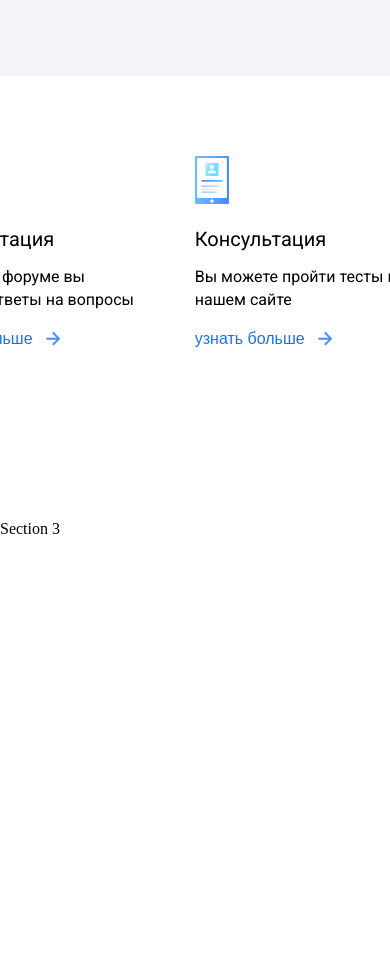
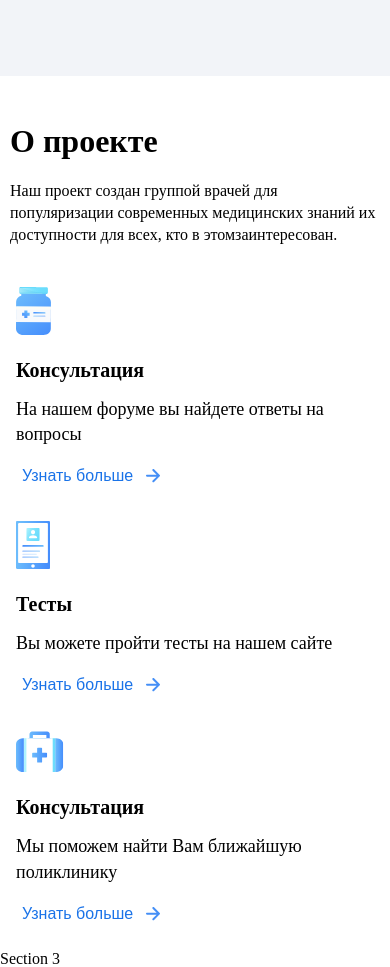
Before and after one commit to Zama21/trafalgar, a React (Vite) app: page /trafalgar/ in a window 390 px wide. Shown: the part 760-1727 px from the top of the page. Before the commit the page ends 1297 px from the top, so only its background shows below. Built offline with nearby package versions, Linux system fonts and the light colour scheme.

Commit message:
Добавил адаптив за исключением 4k

```diff
--- a/src/pages/Home/Section2.tsx
+++ b/src/pages/Home/Section2.tsx
@@ -1,11 +1,70 @@
 import React from 'react';
 import styled from 'styled-components';
 
+const Section2: React.FC = () => {
+  return (
+    <MainContainer>
+      <Container>
+        <AboutProject>
+          <div>О проекте</div>
+          <p>
+            Наш проект создан группой врачей для популяризации современных медицинских знаний их доступности для всех,
+            кто в этомзаинтересован.
+          </p>
+        </AboutProject>
+        <CardList>
+          <Card>
+            <StyledImg src="/src/assets/pillsPic.svg" alt="pils" />
+            <CardMain>
+              <div>Консультация</div>
+              <p>На нашем форуме вы найдете ответы на вопросы</p>
+            </CardMain>
+            <CustomButton>
+              Узнать больше
+              <img src="/src/assets/arrow-right.svg" alt="arrow-right" />
+            </CustomButton>
+          </Card>
+          <Card>
+            <StyledImg1 src="/src/assets/tableIcon.svg" alt="table" />
+            <CardMain>
+              <div>Тесты</div>
+              <p>Вы можете пройти тесты на нашем сайте</p>
+            </CardMain>
+            <CustomButton>
+              Узнать больше
+              <img src="/src/assets/arrow-right.svg" alt="arrow-right" />
+            </CustomButton>
+          </Card>
+          <Card>
+            <StyledImg2 src="/src/assets/medicalKitIcon.svg" alt="medicalKit" />
+            <CardMain>
+              <div>Консультация</div>
+              <p>Мы поможем найти Вам ближайшую поликлинику</p>
+            </CardMain>
+            <CustomButton>
+              Узнать больше
+              <img src="/src/assets/arrow-right.svg" alt="arrow-right" />
+            </CustomButton>
+          </Card>
+        </CardList>
+      </Container>
+    </MainContainer>
+  );
+};
+
 const MainContainer = styled.div`
+  //background-color: aqua;
+  padding: 80px;
   width: 100vw;
   display: flex;
   justify-content: center;
   align-items: center;
+  @media (max-width: 360px) {
+    padding: 48px 16px 48px 16px;
+  }
+  @media (max-width: 768px) {
+    padding: 48px 0px 24px;
+  }
 `;
 const Container = styled.div`
   max-width: 1440px;
@@ -14,50 +73,68 @@ const Container = styled.div`
   flex-direction: row;
   align-items: flex-start;
   gap: 80px;
+  @media (max-width: 360px) {
+    flex-direction: column;
+    gap: 32px;
+  }
+  @media (max-width: 768px) {
+    flex-direction: column;
+    gap: 32px;
+  }
+  @media (max-width: 1024px) {
+    flex-direction: column;
+    gap: 40px;
+  }
 `;
 
 const AboutProject = styled.div`
   display: flex;
   flex-direction: column;
   gap: 20px;
-  margin-top: 80px;
+  @media (max-width: 768px) {
+    padding: 0px 10px 0px;
+  }
   div {
-    font-weight: 700;
-    font-family: 'Roboto';
-    font-size: 42px;
-    line-height: 46.2px;
+    ${({ theme }) => theme.typography.h2};
+    @media (max-width: 3240px) {
+      ${({ theme }) => theme.typography.h1}
+    }
+    @media (max-width: 1920px) {
+      ${({ theme }) => theme.typography.h3}
+    }
   }
   p {
-    font-weight: 400;
-    font-family: 'Roboto';
-    font-size: 18px;
-    line-height: 25.2px;
+    ${({ theme }) => theme.typography.bodyL};
+    @media (max-width: 360px) {
+      ${({ theme }) => theme.typography.bodyM}
+    }
+    @media (max-width: 768px) {
+      ${({ theme }) => theme.typography.bodyM}
+    }
   }
 `;
 
 const CardList = styled.div`
   display: flex;
   flex-direction: row;
-  margin-top: 80px;
+  @media (max-width: 360px) {
+    flex-direction: column;
+    gap: 32px;
+  }
+  @media (max-width: 768px) {
+    flex-direction: column;
+    gap: 32px;
+  }
 `;
 
 const CardMain = styled.div`
+  padding: 24px 16px 16px 16px;
   div {
-    margin-top: 24px;
-    margin-left: 16px;
+    ${({ theme }) => theme.typography.h5}
     margin-bottom: 16px;
-    font-family: 'Roboto', sans-serif;
-    font-size: 20px;
-    line-height: 22px;
   }
-
   p {
-    font-family: 'Roboto', sans-serif;
-    font-weight: 400;
-    font-size: 16px;
-    line-height: 22.4px;
-    margin-left: 16px;
-    margin-bottom: 16px;
+    ${({ theme }) => theme.typography.bodyL};
   }
 `;
 
@@ -89,69 +166,9 @@ const CustomButton = styled.button`
   border: none;
   background-color: white;
   color: #1a73e8;
-  font-weight: 500;
-  font-size: 16px;
-  line-height: 16px;
+  ${({ theme }) => theme.typography.bodyM}
   margin-left: 16px;
   margin-right: 16px;
-  padding: 0px;
 `;
 
-const Section2: React.FC = () => {
-  return (
-    <MainContainer>
-      <Container>
-        <AboutProject>
-          <div>О проекте</div>
-          <p>
-            Наш проект создан группой врачей для <br /> популяризации современных медицинских <br /> знаний их
-            доступности для всех, кто в этом <br /> заинтересован.
-          </p>
-        </AboutProject>
-        <CardList>
-          <Card>
-            <StyledImg src="/src/assets/pillsPic.svg" alt="pils" />
-            <CardMain>
-              <div>Консультация</div>
-              <p>
-                На нашем форуме вы <br /> найдете ответы на вопросы
-              </p>
-            </CardMain>
-            <CustomButton>
-              узнать больше
-              <img src="/src/assets/arrow-right.svg" alt="arrow-right" />
-            </CustomButton>
-          </Card>
-          <Card>
-            <StyledImg1 src="/src/assets/tableIcon.svg" alt="table" />
-            <CardMain>
-              <div>Консультация</div>
-              <p>
-                Вы можете пройти тесты на <br /> нашем сайте
-              </p>
-            </CardMain>
-            <CustomButton>
-              узнать больше
-              <img src="/src/assets/arrow-right.svg" alt="arrow-right" />
-            </CustomButton>
-          </Card>
-          <Card>
-            <StyledImg2 src="/src/assets/medicalKitIcon.svg" alt="medicalKit" />
-            <CardMain>
-              <div>Консультация</div>
-              <p>
-                Мы поможем найти Вам <br /> ближайшую поликлинику
-              </p>
-            </CardMain>
-            <CustomButton>
-              узнать больше
-              <img src="/src/assets/arrow-right.svg" alt="arrow-right" />
-            </CustomButton>
-          </Card>
-        </CardList>
-      </Container>
-    </MainContainer>
-  );
-};
-
 export default Section2;
```
